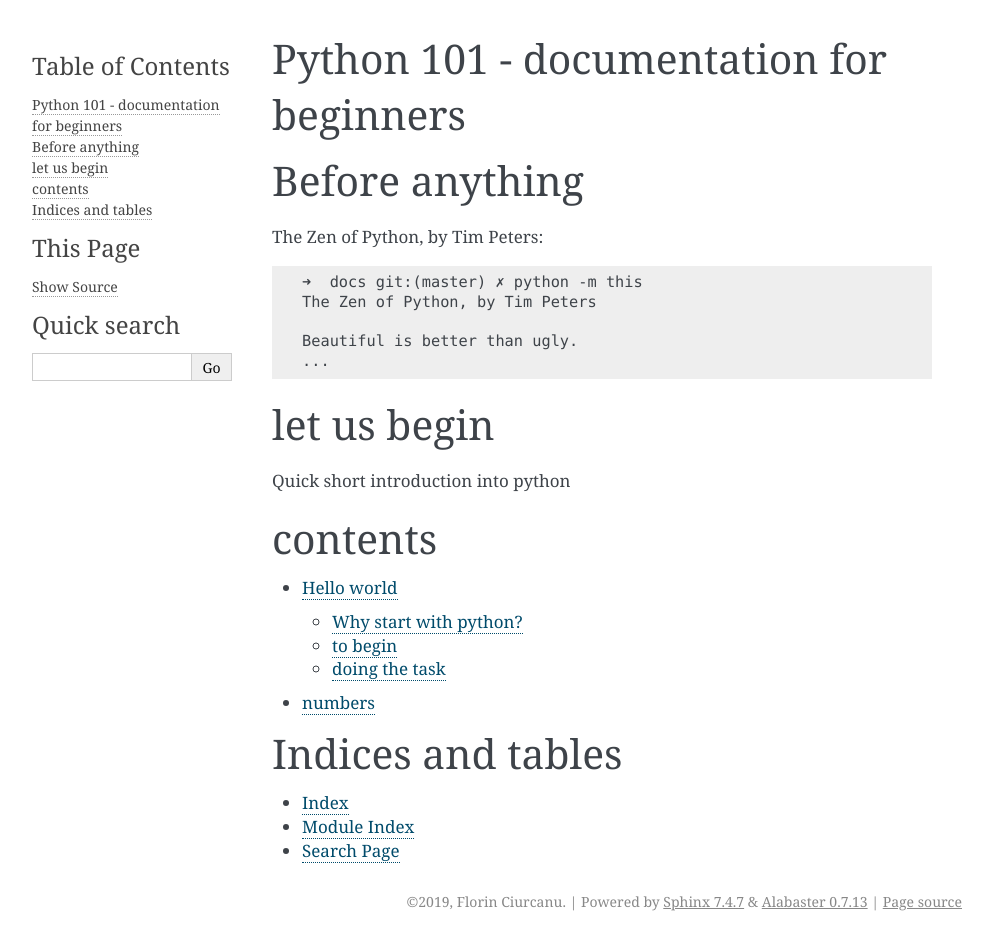
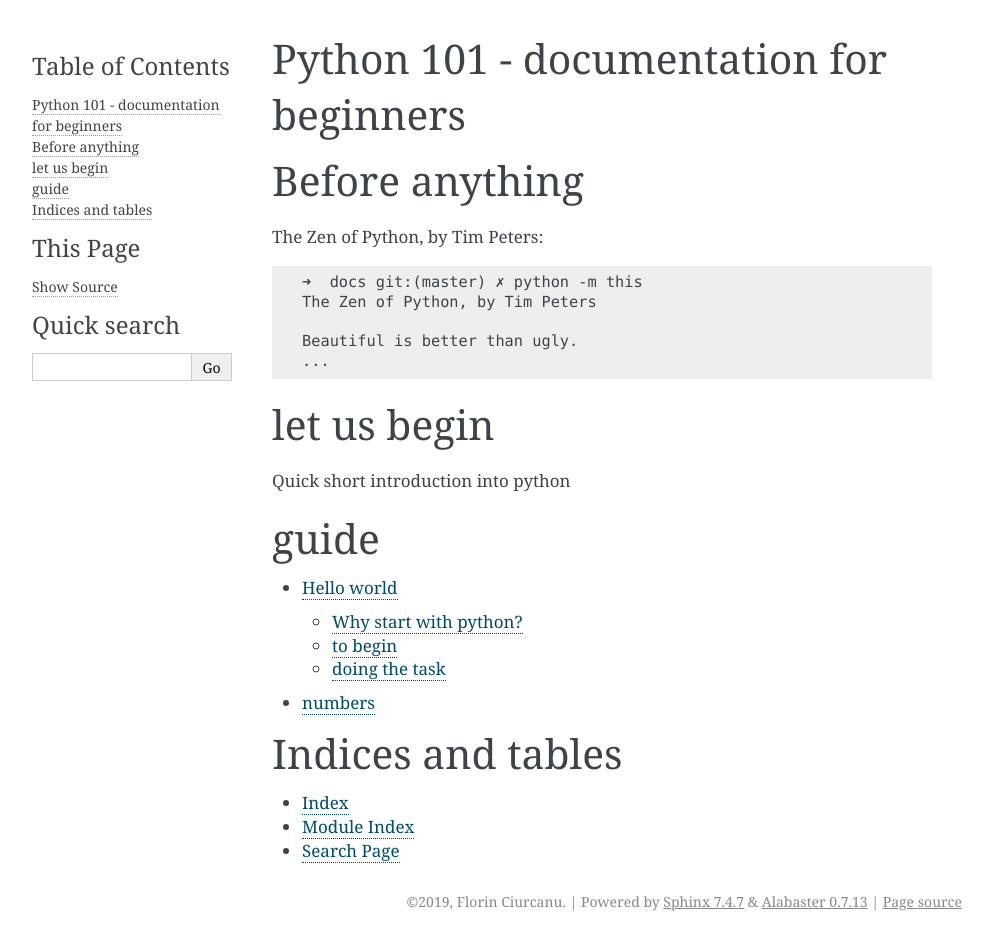
Before and after one commit to kopsha/python-1o1, a Sphinx documentation site: the page built from docs/source/index.rst, in a window 1280 px wide. Shown: the whole page, without its empty margins (148-1140 px from the left). Built offline with Sphinx 7.4.7, drawn with Linux system fonts in a browser that asks for light colours.

Commit message:
fixed caption

```diff
--- a/docs/source/conf.py
+++ b/docs/source/conf.py
@@ -53,3 +53,5 @@ html_theme = 'alabaster'
 # relative to this directory. They are copied after the builtin static files,
 # so a file named "default.css" will overwrite the builtin "default.css".
 html_static_path = ['_static']
+
+master_doc = 'index'
--- a/docs/source/index.rst
+++ b/docs/source/index.rst
@@ -25,8 +25,8 @@ let us begin
 Quick short introduction into python
 
 
-contents
-========
+guide
+=====
 
 .. toctree::
    :maxdepth: 2
```
